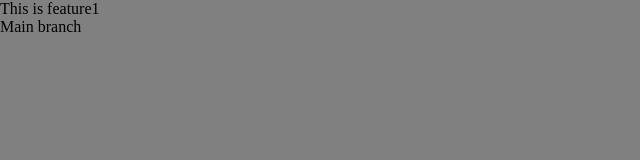
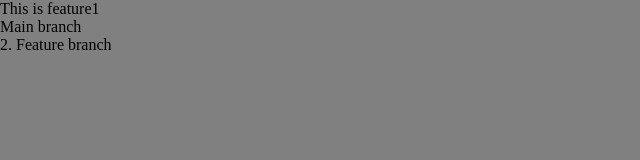
Before and after one commit to SinghPrashant369/All-Local-Repositories, a plain HTML site: page index.html in a window 1280 px wide. Shown: the whole page, without its empty margins (0-640 px from the left). Drawn offline with Linux system fonts and the light colour scheme.

Commit message:
text added in feature1

```diff
--- a/index.html
+++ b/index.html
@@ -10,6 +10,7 @@
 <body>
     <p>This is feature1</p>
     <p>Main branch</p>
+    <p>2. Feature branch</p>
 
 </body>
 </html>
```
